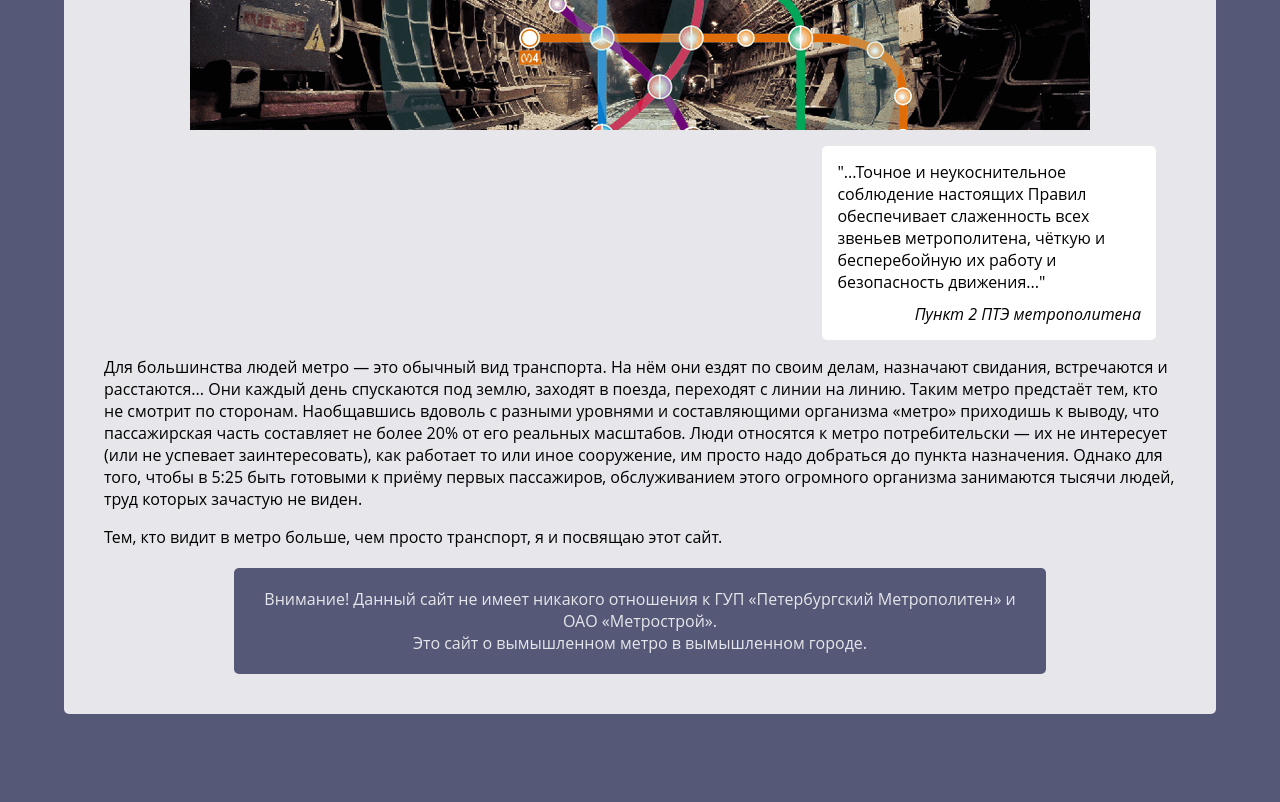
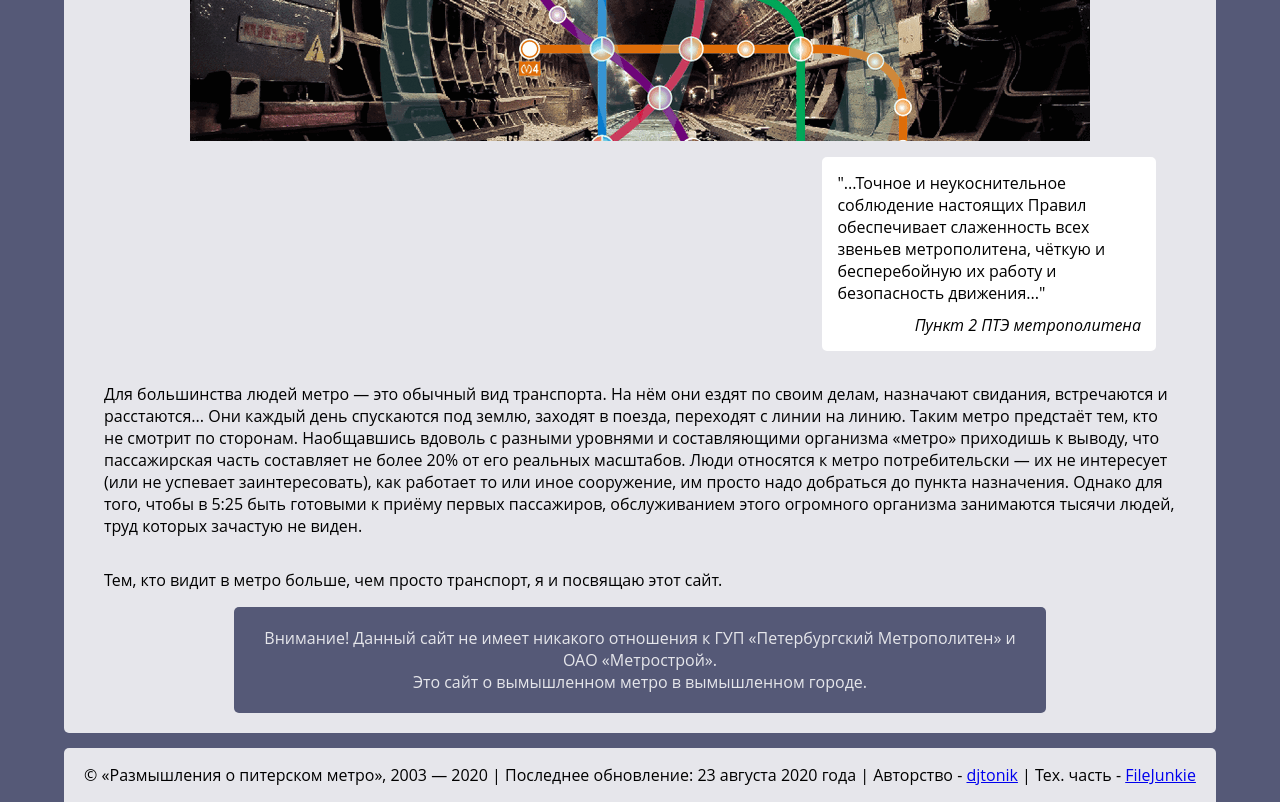
Before and after one commit to alexandraleo/metro, a website built with webpack: page public/index.html in a window 1280 px wide. Shown: the part 241-1043 px from the top of the page. Before the commit the page ends 955 px from the top, so only its background shows below. Built offline with nearby package versions, Linux system fonts and the light colour scheme.

Commit message:
Добавляет футер, сетка на гридах, возврат к началу страницы. Косяк со скрытием меню

```diff
--- a/public/css/style.css
+++ b/public/css/style.css
@@ -36,42 +36,51 @@ input, textarea, keygen, select, button {
 }
 
 .page-body {
+  height: 100vh;
   display: grid;
-  grid-template-columns: 1fr;
-  grid-template-rows: 75px 1fr;
-  gap: 15px;
+  grid-template-columns: repeat(12, 1fr);
+  grid-template-rows: auto 1fr auto;
+  gap: 15px 10px;
   color: #000;
   margin: 0;
   padding-left: 5%;
   padding-right: 5%;
   background-color: #555977
 }
+
 .main {
+  grid-area: 2/1/2/13;
   width: 100%;
+  /* height: 100%; */
   margin: 0 auto;
   display: -ms-flexbox;
   display: flex;
-  -ms-flex-direction: column;
-      flex-direction: column;
-  -ms-flex-pack: start;
-      justify-content: flex-start;
-  -ms-flex-align: stretch;
-      align-items: stretch;
+  flex-direction: column;
+  justify-content: stretch;
+  align-items: stretch;
   color: #000;
   padding: 20px;
   border-radius: 5px;
   background-color: rgba(255, 255, 255, .85)
   /*padding-left: 20px;
-padding-right: 20px;*/
+  padding-right: 20px;*/
+}
+.hello-page {
+  /* height: 100%; */
+  display: flex;
+  flex-direction: column;
+  justify-content: stretch;
+  align-items: stretch;
 }
 .page-main__paragraph {
   padding-left: 20px;
   padding-right: 20px
 }
 .page-main__paragraph--disclaimer {
+  align-self: center;
   background-color: #555977;
   color: rgba(255, 255, 255, .85);
-  margin: 20px 150px;
+  margin: 0px 150px;
   padding: 20px;
   text-align: center;
   border-radius: 5px;
@@ -101,16 +110,28 @@ padding-right: 20px;*/
   margin-top: 10px;
 }
 
-.page-header {
+.page-header, .page-footer {
   width: 100%;
   display: flex;
   background-color: rgba(255, 255, 255, .85);
   padding: 0px;
-  /* margin-bottom: 10px; */
   border-radius: 0 0 5px 5px;
 }
+.page-header {
+  grid-area: 1/1/1/13;
+}
+
+.page-footer {
+  grid-area: 3/1/3/13;
+  display: flex;
+  justify-content: center;
+  align-items: center;
+  border-radius: 5px 5px 0 0 ;
+}
+
 .page-header__navigation {
   width: 100%;
+  padding: 15px;
   display: flex;
   flex-grow: 1;
   flex-shrink: 0;
@@ -119,11 +140,11 @@ padding-right: 20px;*/
   justify-content: space-around;
   align-content: center;
   margin: 0px;
-  /* padding: 15px 5px; */
 }
 
 .menu__label {
   padding: 10px 15px;
+  margin: 5px auto;
   border: 2px solid #555977;
   border-radius: 5px;
   background-color: #fff;
@@ -138,6 +159,7 @@ padding-right: 20px;*/
   color: #fff;
 }
 
+
                                       /* Новости */
 .news-page, .lines-page {
   display: flex;
@@ -148,6 +170,7 @@ padding-right: 20px;*/
   flex-grow: 1;
   flex-shrink: 0
 }
+
 .news-page__board,
 .lines-page__about {
   width: 80%;
@@ -219,6 +242,10 @@ padding-right: 20px;*/
    /* border: solid 5px rgba(255, 255, 255, .85); */
    border-radius: 5px;
    /* padding: 10px; */
+ }
+ .news-page__filter, .lines-page__list {
+   position: sticky;
+   top: 0;
  }
  .filter__label, .line__label {
    width: 100%;
--- a/public/index.html
+++ b/public/index.html
@@ -72,6 +72,9 @@
         <p>Раздел находится в разработке</p>
       </section>
     </main>
+    <footer class="page-footer"><div>
+      <p class="page-footer_text">© «Размышления о питерском метро», 2003 — 2020 | Последнее обновление: 23 августа 2020 года | Авторство - <a href="mailto:djtonik@bk.ru?subject=Metro_site" class="email">djtonik</a> | Тех. часть - <a href="mailto:filejunkie@gmail.com?subject=Metro_site" class="email">FileJunkie</a></p>
+    </div></footer>
     <script src="./bundle.js"></script>
   </body>
 </html>
--- a/src/controllers/lines-controller.js
+++ b/src/controllers/lines-controller.js
@@ -55,8 +55,10 @@ export default class LinesController {
     if (oldInfo) {
       // remove(oldInfo);
       render(lineInfoContainer, this._lineInfoComponent, RenderPosition.BEFOREEND);
+      lineInfoContainer.scrollIntoView({behavior: `smooth`});
     } else {
       render(lineInfoContainer, this._lineInfoComponent, RenderPosition.BEFOREEND);
+      lineInfoContainer.scrollIntoView({behavior: `smooth`});
     }
     // TODO переделать на реплейс
   }
--- a/src/controllers/news-filter-controller.js
+++ b/src/controllers/news-filter-controller.js
@@ -74,8 +74,10 @@
     if (oldNews) {
       remove(oldNews);
       render(newsContainer, this._newsComponent, RenderPosition.BEFOREEND);
+      newsContainer.scrollIntoView({behavior: `smooth`});
     } else {
       render(newsContainer, this._newsComponent, RenderPosition.BEFOREEND);
+      newsContainer.scrollIntoView({behavior: `smooth`});
     }
   }
 }
```
Also changed, not shown: public/bundle.js, 1 other file.
